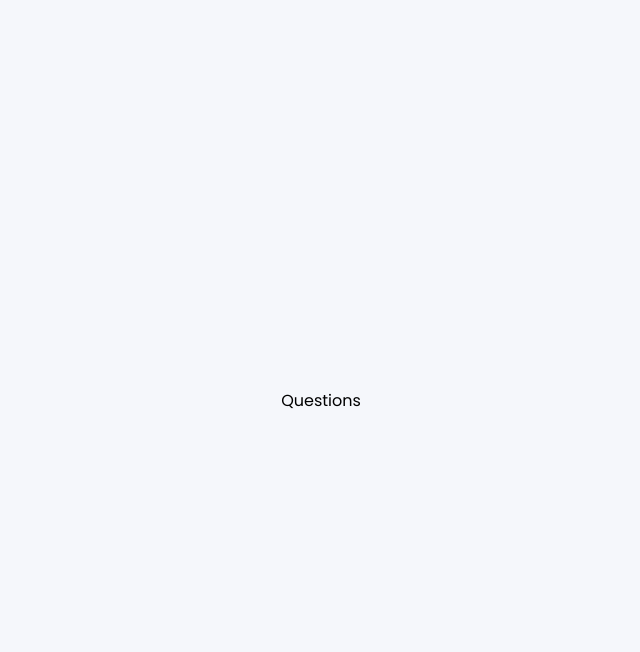
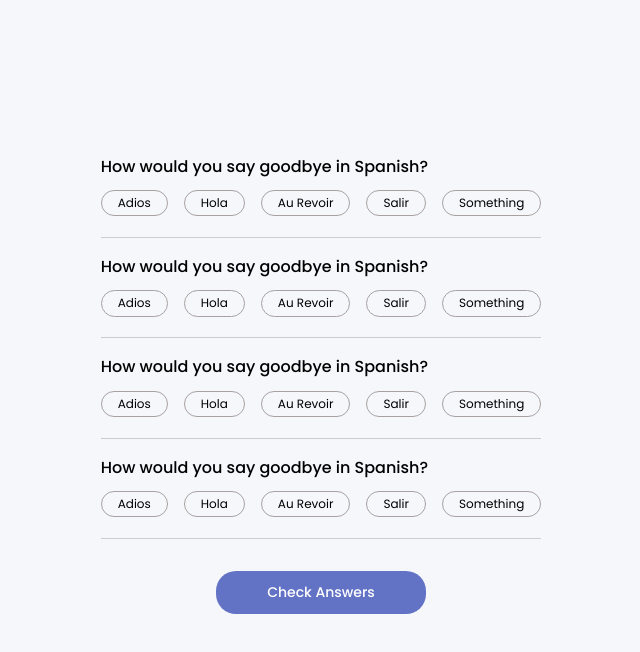
Before and after one commit to VictorMugisha/Quizzical, a React (Vite) app: page / in a window 1280 px wide. Both pictures are taken after a click on the button "Start Quiz". Shown: the top 652 px of the page, without its empty margins (319-959 px from the left). Built offline with nearby package versions, Linux system fonts and the light colour scheme.

Commit message:
Styled Questions Component

```diff
--- a/src/App.css
+++ b/src/App.css
@@ -27,11 +27,11 @@ body {
   color: white;
   background: rgb(98, 115, 198);
   border-radius: 20px;
-  padding: 1rem 3.2rem;
+  padding: .7rem 3.2rem;
   outline: none;
   border: none;
-  font-size: 17px;
-  font-weight: 600;
+  font-size: 14px;
+  font-weight: 500;
   cursor: pointer;
   transition: all 300ms ease;
   margin: 2rem 0;
@@ -53,3 +53,53 @@ body {
   font-weight: 500;
   padding-bottom: 1rem;
 }
+
+
+.questions-component {
+  display: flex;
+  flex-direction: column;
+  align-items: center;
+  justify-content: center;
+}
+
+.questions-component .questions-container {
+  display: flex;
+  flex-direction: column;
+  gap: 1rem;
+}
+
+
+
+.question-component .question {
+  display: flex;
+  flex-direction: column;
+  align-items: flex-start;
+  gap: .7rem;
+}
+
+.question-component .question .possible-answers {
+  display: flex;
+  align-items: center;
+  justify-content: flex-start;
+  gap: 1rem;
+}
+
+.question-component .question .title {
+  font-weight: 500;
+  font-size: 16px;
+}
+
+.question-component .question .possible-answers .possible-answer {
+  padding: .2rem 1rem;
+  border: 1px solid rgb(168, 161, 161);
+  border-radius: 20px;
+  cursor: pointer;
+  font-size: 12px;
+}
+
+.question-component .question .line {
+  width: 100%;
+  height: 1px;
+  background: rgba(168, 161, 161, 0.511);
+  margin-top: .6rem;
+}
--- a/src/components/Question.jsx
+++ b/src/components/Question.jsx
@@ -2,7 +2,29 @@ import React from 'react'
 
 const Question = () => {
   return (
-    <div>Question</div>
+    <div className="question-component">
+        <div className="question">
+            <h2 className="title">How would you say goodbye in Spanish?</h2>
+            <div className="possible-answers">
+                <div className="possible-answer">
+                    Adios
+                </div>
+                <div className="possible-answer">
+                    Hola
+                </div>
+                <div className="possible-answer">
+                    Au Revoir
+                </div>
+                <div className="possible-answer">
+                    Salir
+                </div>
+                <div className="possible-answer">
+                    Something
+                </div>
+            </div>
+            <div className="line"></div>
+        </div>
+    </div>
   )
 }
 
--- a/src/components/Questions.jsx
+++ b/src/components/Questions.jsx
@@ -1,8 +1,18 @@
 import React from 'react'
+import Question from './Question'
+import Button from './Button'
 
 const Questions = () => {
   return (
-    <div>Questions</div>
+    <div className="questions-component">
+      <div className="questions-container">
+        <Question />
+        <Question />
+        <Question />
+        <Question />
+      </div>
+      <Button text="Check Answers" />
+    </div>
   )
 }
 
```
